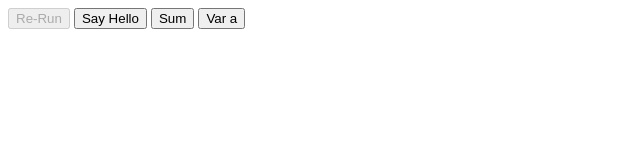
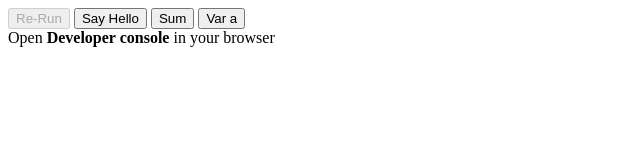
Before and after one commit to practice-golang/hello-wasm, a plain HTML site: page index.html in a window 1280 px wide. Shown: the whole page, without its empty margins (0-640 px from the left). Drawn offline with Linux system fonts and the light colour scheme; no server answers.

Commit message:
Edit index.html

```diff
--- a/index.html
+++ b/index.html
@@ -12,6 +12,8 @@
 	<button onClick="sayHelloworld()">Say Hello</button>
 	<button onClick="myClassSUM()">Sum</button>
 	<button onClick="memberVAR()">Var a</button>
+
+	<div>Open <b>Developer console</b> in your browser</div>
 </body>
 
 <script>
```
